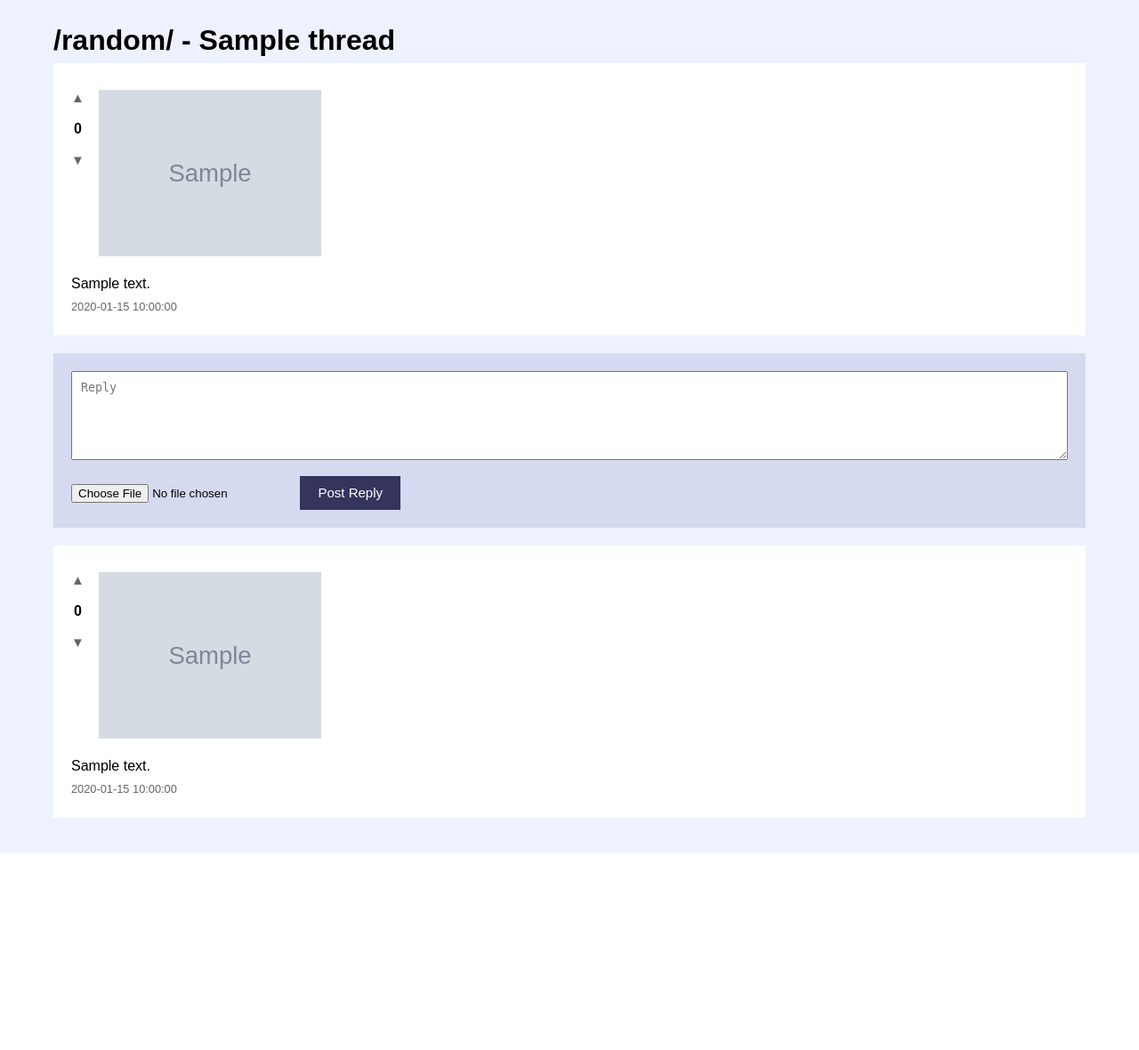
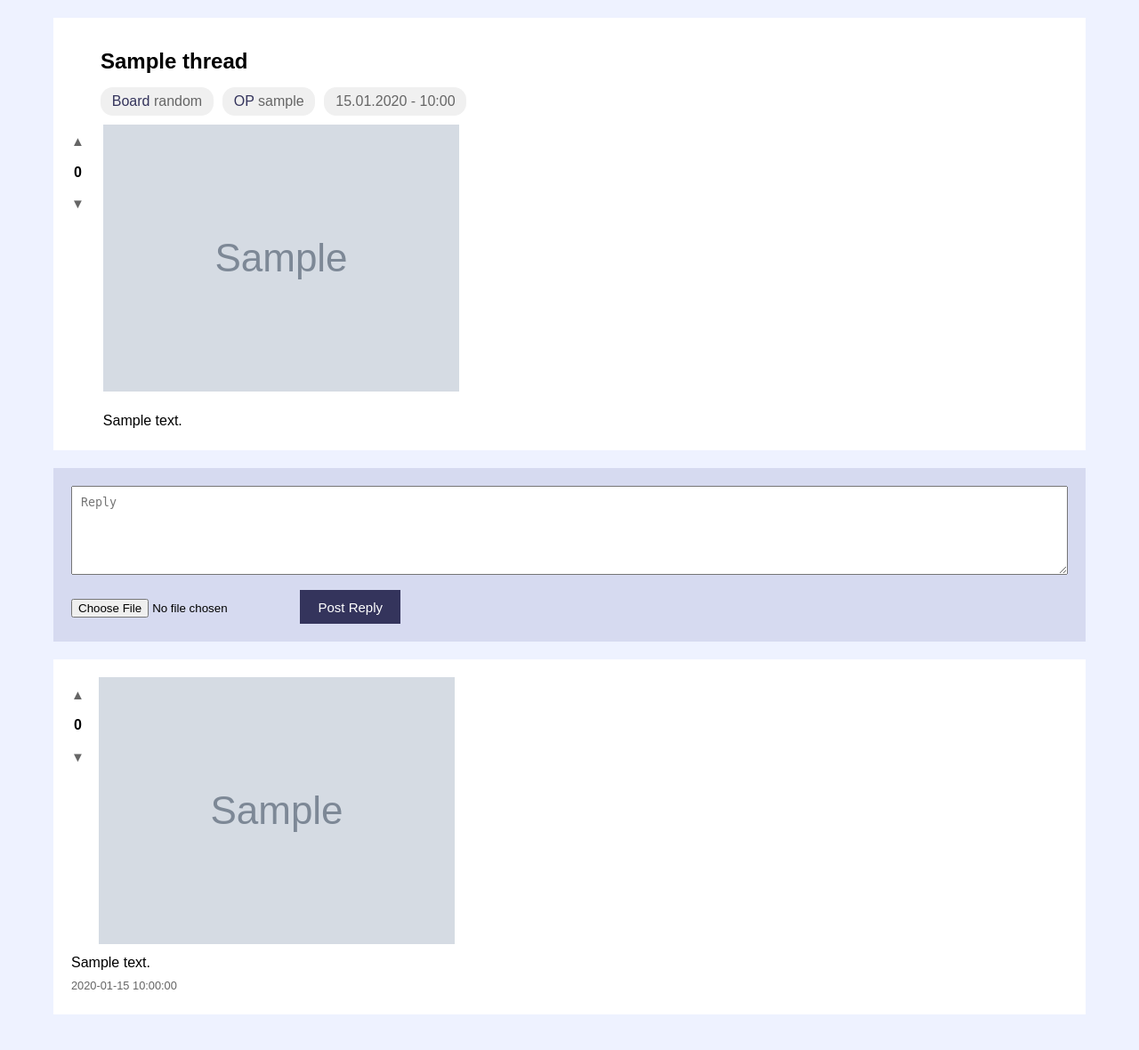
Before and after one commit to KargJonas/yusen, a Flask app: page /random/thread/1 in a window 1280 px wide. Shown: the part 66-1246 px from the top of the page at 89% size. Before the commit the page ends 1025 px from the top, so only its background shows below. Run offline with Flask 3, Linux system fonts and the light colour scheme; tables that the repository leaves empty hold one stand-in row (values such as "Sample post"); grey boxes marked "Sample" are stand-in pictures.

Commit message:
Improved thread view

```diff
--- a/app/routes.py
+++ b/app/routes.py
@@ -1,8 +1,7 @@
 import os
 from flask import Blueprint, render_template, request, redirect, url_for, current_app, flash
-from werkzeug.utils import secure_filename
 from flask_login import current_user, login_required
-from app.models import Vote, db, Board, Thread, Post
+from app.models import User, Vote, db, Board, Thread, Post
 from PIL import Image
 import uuid
 
@@ -108,8 +107,9 @@ def new_thread(board_name):
 def thread(board_name, thread_id):
     board = Board.query.filter_by(name=board_name).first_or_404()
     thread = Thread.query.filter_by(id=thread_id, board_id=board.id).first_or_404()
+    op_user = User.query.filter_by(id=thread.user_id).first_or_404()
     boards = Board.query.all()  # Get all boards for the navigation
-    return render_template('thread.html', board=board, thread=thread, boards=boards)
+    return render_template('thread.html', board=board, thread=thread, boards=boards, op_user=op_user)
 
 @main.route('/<board_name>/thread/<int:thread_id>/reply', methods=['POST'])
 @login_required
--- a/app/static/css/style.css
+++ b/app/static/css/style.css
@@ -104,11 +104,6 @@ button {
     text-align: center;
 }
 
-img {
-    max-width: 250px;
-    height: auto;
-    margin: 10px 0;
-}
 
 .form-bottom {
     display: flex;
@@ -134,6 +129,37 @@ img {
 .op-post {
     background: white;
     padding: 20px;
+    margin-bottom: 20px;
+}
+
+.op-post .post-top {
+    display: flex;
+    justify-content: left;
+    gap: 10px;
+    margin: 0 0 10px 33px;
+    flex-wrap: wrap;
+}
+
+.op-post .post-title {
+    margin-top: 10px;
+    margin-bottom: 10px;
+    margin-left: 33px;
+}
+
+.op-container {
+    display: flex;
+    gap: 5px;
+}
+
+.content-container {
+    flex-grow: 1;
+    min-width: 0;
+}
+
+.content-container img {
+    max-width: 100%;
+    height: auto;
+    display: block;
     margin-bottom: 20px;
 }
 
@@ -239,6 +265,11 @@ img {
     padding: 0.2rem 0.8rem;
     border-radius: 14px;
     color: #666;
+    width: max-content;
+}
+
+.stat-pill span {
+    color: #34345c;
 }
 
 .last-post {
@@ -388,6 +419,10 @@ img {
     .boards-grid {
         grid-template-columns: 1fr;
     }
+
+    .preview-content .preview-bottom {
+        width: 30%;
+    }
 }
 
 @media (max-width: 470px) {
--- a/app/templates/thread.html
+++ b/app/templates/thread.html
@@ -5,20 +5,27 @@
 {% endblock %}
 
 {% block content %}
-    <h1>/{{ board.name }}/ - {{ thread.subject }}</h1>
+    <div class="op-post">
+        <h2 class="post-title">{{ thread.subject }}</h2>
 
-    <div class="op-post">
+        <div class="post-top">
+            <p class="stat-pill"><span>Board</span> {{ board.name }}</p>
+            <p class="stat-pill"><span>OP</span> {{ op_user.username }}</p>
+            <span class="stat-pill">{{ thread.created_at.strftime('%d.%m.%Y - %H:%M') }}</span>
+        </div>
+        <div class="op-container">
             <div class="vote-buttons" data-type="thread" data-id="{{ thread.id }}">
                 <button class="vote upvote">▲</button>
                 <span class="score">{{ thread.score }}</span>
                 <button class="vote downvote">▼</button>
             </div>
-
+            <div class="content-container">
                 {% if thread.image_path %}
                     <img src="{{ url_for('static', filename='uploads/' + thread.image_path) }}" alt="OP image">
                 {% endif %}
                 <p>{{ thread.content }}</p>
-        <span class="post-info">{{ thread.created_at.strftime('%Y-%m-%d %H:%M:%S') }}</span>
+            </div>
+        </div>
     </div>
 
     <form action="{{ url_for('main.reply', board_name=board.name, thread_id=thread.id) }}" method="post" enctype="multipart/form-data">
```
Lines whose indentation alone changed are shown as unchanged.
